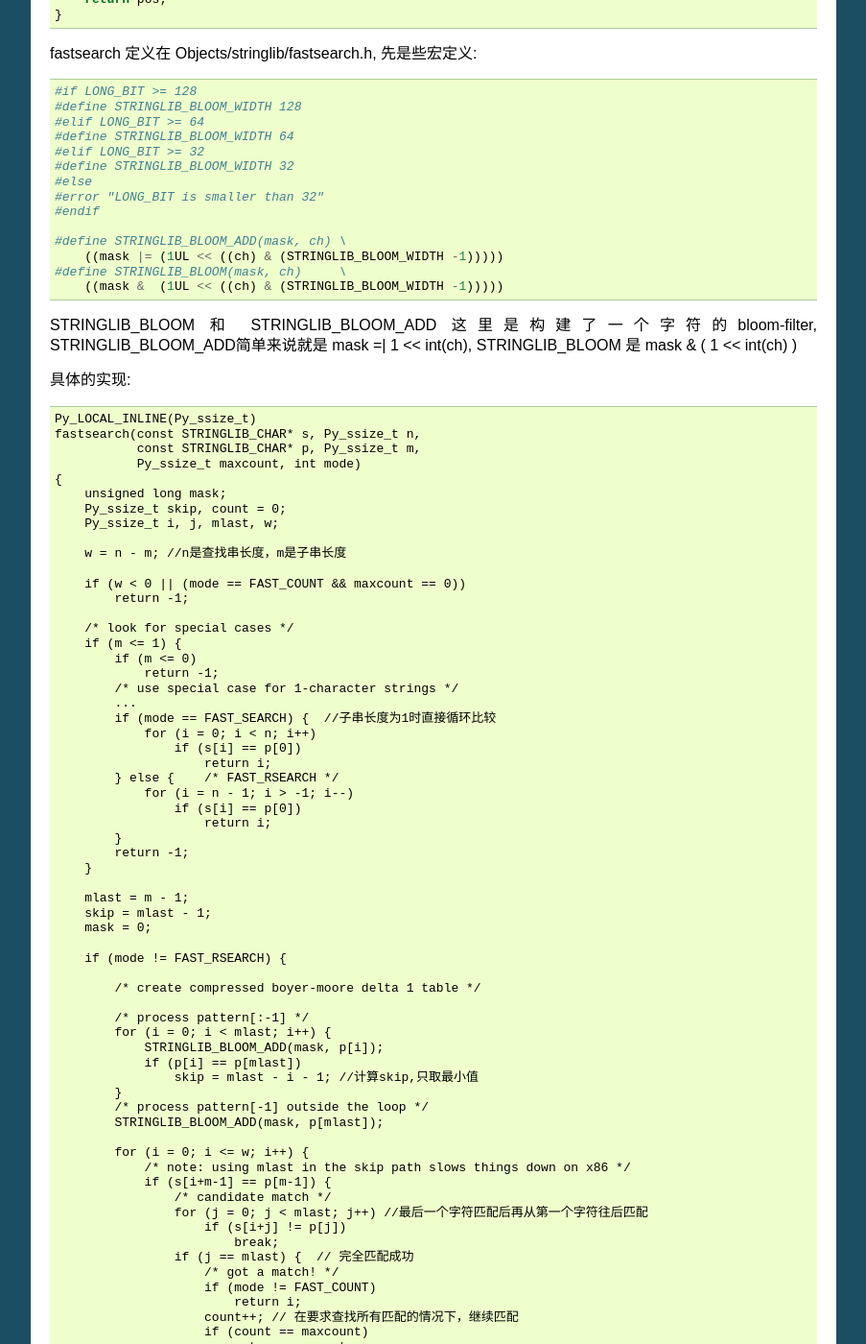
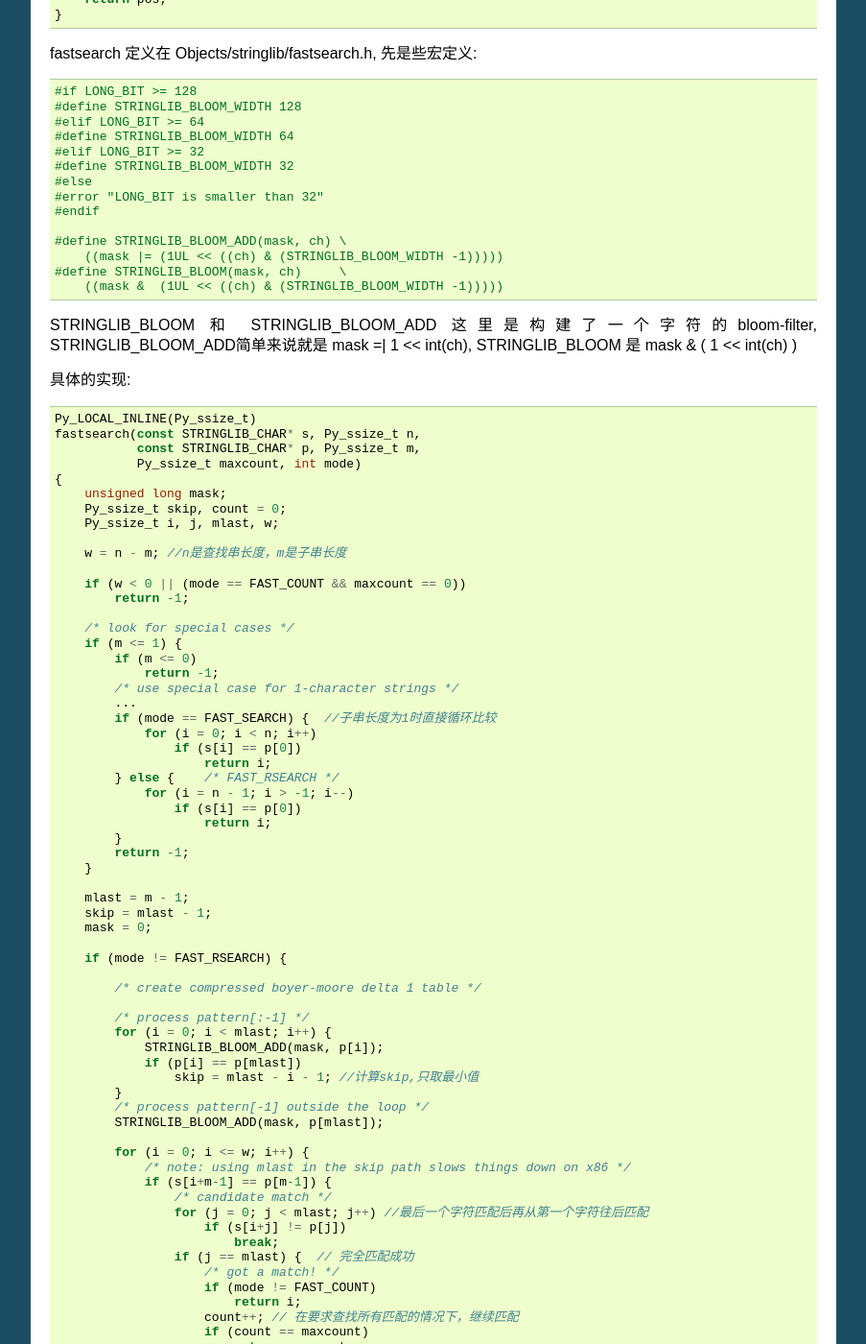
Before and after one commit to largetalk/newdatum, a Sphinx documentation site: the page built from notes/source/201306/pyfind.rst, in a window 1280 px wide and 1400 px high, scrolled down 1103 px. Shown: the whole window at 96% size, without its empty margins (198-1101 px from the left). Built offline with Sphinx 7.4.7, drawn with Linux system fonts in a browser that asks for light colours; formulas are drawn with MathJax 3; some of the changed text lies outside the part shown.

Commit message:
add some notes

```diff
--- a/notes/source/201306/newtype.rst
+++ b/notes/source/201306/newtype.rst
@@ -1,5 +1,5 @@
 ===========================
-New Type
+Python New Type
 ===========================
 
 
--- a/notes/source/201306/pyfind.rst
+++ b/notes/source/201306/pyfind.rst
@@ -2,7 +2,9 @@
 Python Find 源码
 ========================
 
-首先找到string.find定义的地方， 在Objects/stringobject.c::
+首先找到string.find定义的地方， 在Objects/stringobject.c:
+
+.. code-block:: c
 
   static PyObject *
   string_find(PyStringObject *self, PyObject *args)
@@ -37,7 +39,9 @@ Python Find 源码
   }
 
 
-stringlib_find_slice 定义在 Objects/stringlib/find.h::
+stringlib_find_slice 定义在 Objects/stringlib/find.h:
+
+.. code-block:: c
 
   Py_LOCAL_INLINE(Py_ssize_t)
   stringlib_find_slice(const STRINGLIB_CHAR* str, Py_ssize_t str_len,
@@ -68,7 +72,9 @@ stringlib_find_slice 定义在 Objects/stringlib/find.h::
       return pos;
   }
 
-fastsearch 定义在 Objects/stringlib/fastsearch.h, 先是些宏定义::
+fastsearch 定义在 Objects/stringlib/fastsearch.h, 先是些宏定义:
+
+.. code-block:: c
 
   #if LONG_BIT >= 128
   #define STRINGLIB_BLOOM_WIDTH 128
@@ -87,7 +93,9 @@ fastsearch 定义在 Objects/stringlib/fastsearch.h, 先是些宏定义::
 
 STRINGLIB_BLOOM 和 STRINGLIB_BLOOM_ADD 这里是构建了一个字符的bloom-filter, STRINGLIB_BLOOM_ADD简单来说就是 mask =| 1 << int(ch), STRINGLIB_BLOOM 是 mask & ( 1 << int(ch) )
 
-具体的实现::
+具体的实现:
+
+.. code-block:: c
 
   Py_LOCAL_INLINE(Py_ssize_t)
   fastsearch(const STRINGLIB_CHAR* s, Py_ssize_t n,
--- a/notes/source/index.rst
+++ b/notes/source/index.rst
@@ -15,6 +15,9 @@ Contents:
    201306/amqp
    201306/bigtable
    201306/pyfind
+   201306/zeroarray
+   201306/svntips
+   201306/zookeeper
 
 
 
```
Also changed, not shown: notes/source/201306/svntips.rst (added, +30 -0 lines), notes/source/201306/zeroarray.rst (added, +43 -0 lines), notes/source/201306/zookeeper.rst (added, +53 -0 lines), 1 other file.
